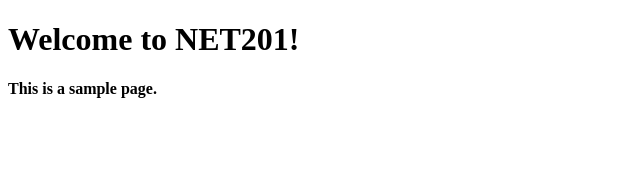
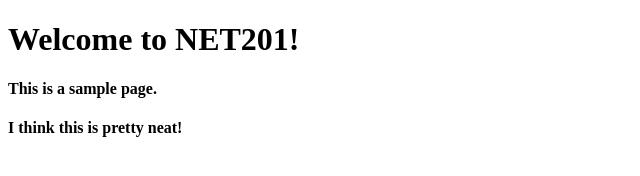
Before and after one commit to baburkhardt/net201sampleBBurkhardt, a plain HTML site: page index.html in a window 1280 px wide. Shown: the whole page, without its empty margins (0-640 px from the left). Drawn offline with Linux system fonts and the light colour scheme.

Commit message:
added content

```diff
--- a/index.html
+++ b/index.html
@@ -3,5 +3,6 @@
 <body>
     <h1>Welcome to NET201!</h1>
     <h4>This is a sample page.</h4>
+    <h4>I think this is pretty neat!</h4>
 </body>
 </html>
```
